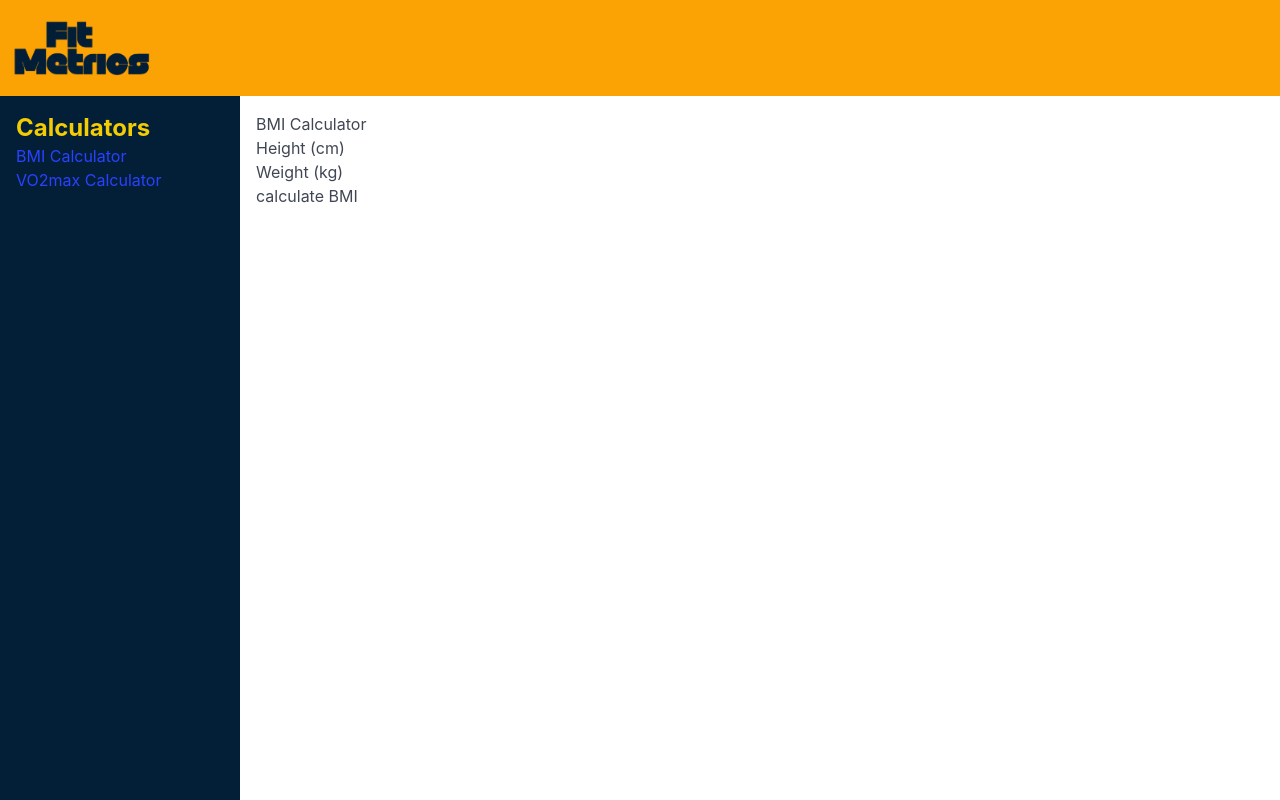
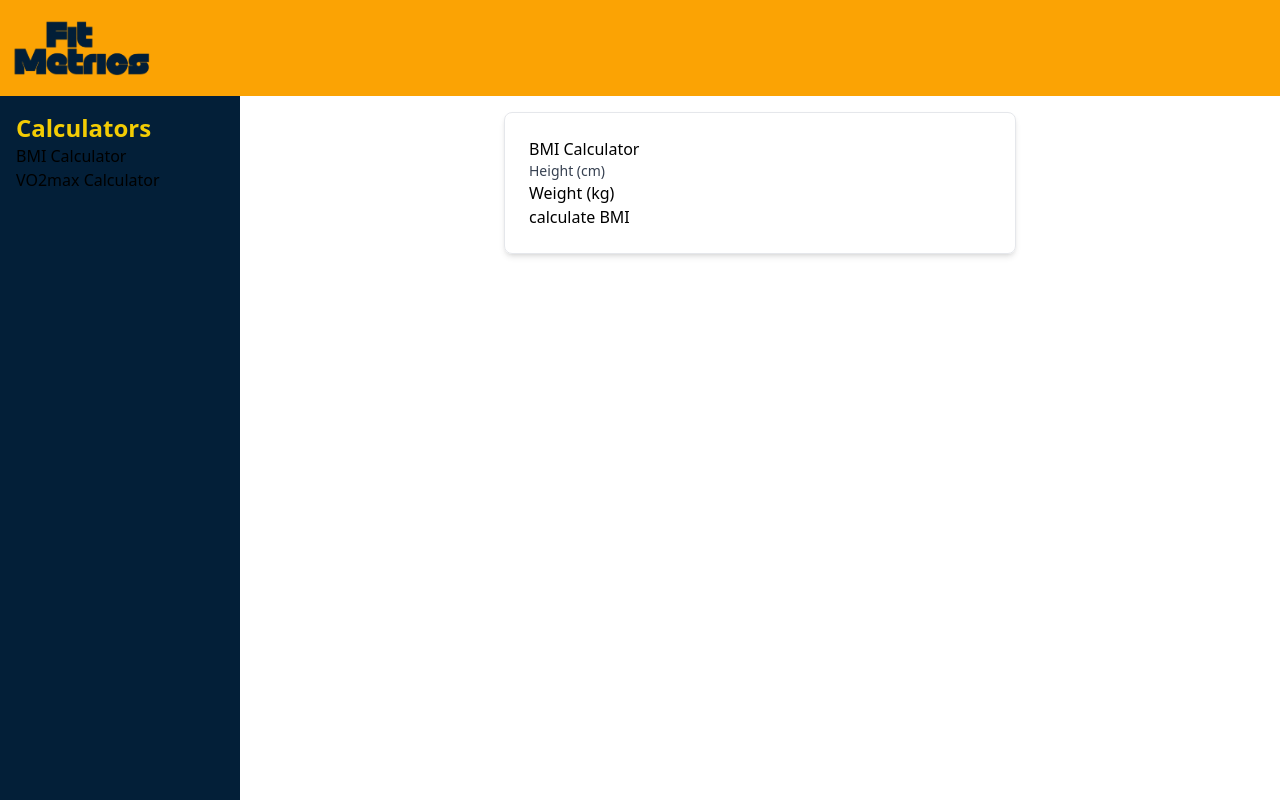
Before and after one commit to Laleh-S/fitmetrics, a React (Create React App) app: page /bmi in a window 1280 px wide. Built offline with nearby package versions, Linux system fonts and the light colour scheme.

Commit message:
conversion to Redux

```diff
--- a/package.json
+++ b/package.json
@@ -3,6 +3,7 @@
   "version": "0.1.0",
   "private": true,
   "dependencies": {
+    "@reduxjs/toolkit": "^2.2.5",
     "@testing-library/jest-dom": "^5.17.0",
     "@testing-library/react": "^13.4.0",
     "@testing-library/user-event": "^13.5.0",
@@ -14,6 +15,7 @@
     "normalize.css": "^8.0.1",
     "react": "^18.3.1",
     "react-dom": "^18.3.1",
+    "react-redux": "^9.1.2",
     "react-router-dom": "^6.23.1",
     "react-scripts": "5.0.1",
     "sas": "^3.0.4",
--- a/src/components/BMI.js
+++ b/src/components/BMI.js
@@ -1,21 +1,38 @@
-import React, { useContext } from "react";
-import { CalculatorContext } from "../context/CalculatorContext";
+import React from "react";
+import { useDispatch, useSelector } from "react-redux";
+import { setWeight, setHeight, calculateBMI } from "../slices/bmiSlice";
 
 
 function BMI () {
-    const { weight, setWeight, height, setHeight, bmi, setBmi, calculateBMI, message, setMessage } = useContext(CalculatorContext);
+    const dispatch = useDispatch();
+    const { weight, height, bmi, message } = useSelector((state) => state.bmi);
+
+    const handleChange = (e) => {
+        const { name, value } = e.target;
+        if (name === "height") {
+            dispatch(setHeight(value));
+        } else {
+            dispatch(setWeight(value));
+        }
+        };
+
+        const handleCalculate = () => {
+        dispatch(calculateBMI());
+        };
+
 
 
     return (
-        <div className="">
+        <div className="max-w-lg mx-auto p-6 border border-gray-200 rounded-lg shadow-md">
             <h1 className="">BMI Calculator</h1>
-            <div className="">
-                <label className="">
+            <div className="block text-sm font-medium text-gray-700">
+                <label className="font-medium text-gray-700">
                     Height (cm)
                     <input
-                        number="number"
+                        type="number"
+                        name="height"
                         value={height}
-                        onChange={(e) => setHeight(e.target.value)}
+                        onChange={handleChange}
                         className=""
                     />
                 </label>
@@ -24,22 +41,23 @@ function BMI () {
                 <label className="">
                     Weight (kg)
                     <input
-                        number="number"
+                        type="number"
+                        name="weight"
                         value={weight}
-                        onChange={(e) => setWeight(e.target.value)}
+                        onChange={handleChange}
                         className=""
                     />
                 </label>
             </div>
             <button
-                onClick={calculateBMI}
+                onClick={handleCalculate}
                 className=""
             >
                 calculate BMI </button>
                 {bmi && (
                     <div className="">
                         <h2 className="">Your BMI is: {bmi}</h2>
-                        <p className="">{message}</p>
+                        <p className="mt-1 text-lg">{message}</p>
                     </div>
                 )}
         </div>
--- a/src/context/CalculatorContext.js
+++ b/src/context/CalculatorContext.js
@@ -1,21 +1,24 @@
-import { React, createContext,useState } from "react";
+import { React, createContext,useState, useReducer } from "react";
 
 const CalculatorContext = createContext();
 
 function CalculatorContextProvider({ children }) {
-   // "" act as placeholder for form input. Stating the user hasn't input any value yet, when component first renders.
+  // "" act as placeholder for form input. Stating the user hasn't input any value yet, when component first renders.
   // null indicates that the BMI value is not yet calculated or available.
   const [weight, setWeight] = useState("");
   const [height, setHeight] = useState("");
   const [bmi, setBmi] = useState(null);
-  const [message, setMessage] = useState("")
 
 
-  // Calculating BMI function
+
+  // ============================
+  // BMI calculation function
+  // ============================
   const calculateBMI = () => {
+
     const heightToMeter = height / 100
     const bmiValue = weight / (heightToMeter * heightToMeter)
-    setBmi(bmiValue.toFixed(2))
+    // setBmi(bmiValue.toFixed(2))
 
     let bmiMessage = "";
     if (bmiValue < 18.5){
@@ -27,7 +30,7 @@ function CalculatorContextProvider({ children }) {
     } else {
       bmiMessage = "Obese";
     }
-    setMessage(bmiMessage)
+
 };
 
   const contextValue = {
@@ -37,9 +40,6 @@ function CalculatorContextProvider({ children }) {
     setHeight,
     bmi,
     setBmi,
-    calculateBMI,
-    message,
-    setMessage,
   };
 
   return (
--- a/src/index.js
+++ b/src/index.js
@@ -1,14 +1,15 @@
+
+import React from "react";
+import ReactDOM from "react-dom/client";  // Correctly import ReactDOM from react-dom/client
+import { Provider } from 'react-redux';
+import store from "./store/index";
+import App from "./App";
 import "./index.css";
-import React from "react";
-import ReactDOM from "react-dom/client";
-import 'bulma/css/bulma.min.css';  // Import Bulma CSS
-import App from "./App";
-
 
 // Finds the HTML element with the ID "root" and injects our react app into the html page.
 const root = ReactDOM.createRoot(document.getElementById("root"));
 root.render( // tells React to render our app inside the root element.
-    <React.StrictMode>
-    <App />
-    </React.StrictMode>
+    <Provider store={store}>
+        <App />
+    </Provider>
 );
--- /dev/null
+++ b/src/slices/bmiSlice.js
@@ -0,0 +1,57 @@
+// createSlice:
+// is a function provided by Redux Toolkit for creating Redux slices.
+
+// Redux slices:
+// are pieces of the Redux state and the associated actions and reducers.
+
+import { createSlice } from "@reduxjs/toolkit";
+
+
+
+const initialState = { // This defines the initial state of our BMI slice with default values.
+    weight: "",
+    height: "",
+    bmi: null,
+    message: "",
+};
+
+// Creates bmiSlice using the createSlice function.
+// It specifies the initial state and defines three reducer functions: setWeight, setHeight, and calculateBMI.
+// These reducers will handle corresponding actions dispatched by the application to update the BMI state.
+const bmiSlice = createSlice({
+    name: "bmi",
+    initialState,
+    reducers: {
+        setWeight(state, action){
+            state.weight = action.payload;
+        },
+        setHeight(state, action){
+            state.height = action.payload;
+        },
+        // No action payload for calculateBMI, because it doesn't require any additional data from the action payload. Instead,
+        // it calculates the BMI based on the current state's weight and height properties.
+        calculateBMI(state){
+            const heightToMeter = state.height / 100
+            const bmiValue = state.weight / (heightToMeter * heightToMeter)
+
+            let bmiMessage = "";
+
+            if (bmiValue < 18.5){
+            bmiMessage = "Underweight";
+            } else if (bmiValue >= 18.5 && bmiValue < 24.9){
+            bmiMessage = "Normal weight";
+            } else if (bmiValue >= 25 && bmiValue < 29.9 ) {
+            bmiMessage = "Overweight";
+            } else {
+            bmiMessage = "Obese";
+            }
+
+            state.bmi = bmiValue.toFixed(2);
+            state.message = bmiMessage;
+        },
+    },
+});
+
+// Exporting the action creators generated by the createSlice function.
+export const { setWeight, setHeight, calculateBMI } = bmiSlice.actions;
+export default bmiSlice.reducer;
--- /dev/null
+++ b/src/store/index.js
@@ -0,0 +1,17 @@
+import { configureStore } from "@reduxjs/toolkit";
+// import sharedReducer from './slices/sharedSlice';
+import bmiReducer from "../slices/bmiSlice";
+
+
+const rootReducer = {
+//   shared: sharedReducer,
+    bmi: bmiReducer,
+
+  // Add other reducers as needed
+};
+
+const store = configureStore({
+    reducer: rootReducer,
+});
+
+export default store;
```
Also changed, not shown: 1 other file (tests, documents, lock files or other folders).
